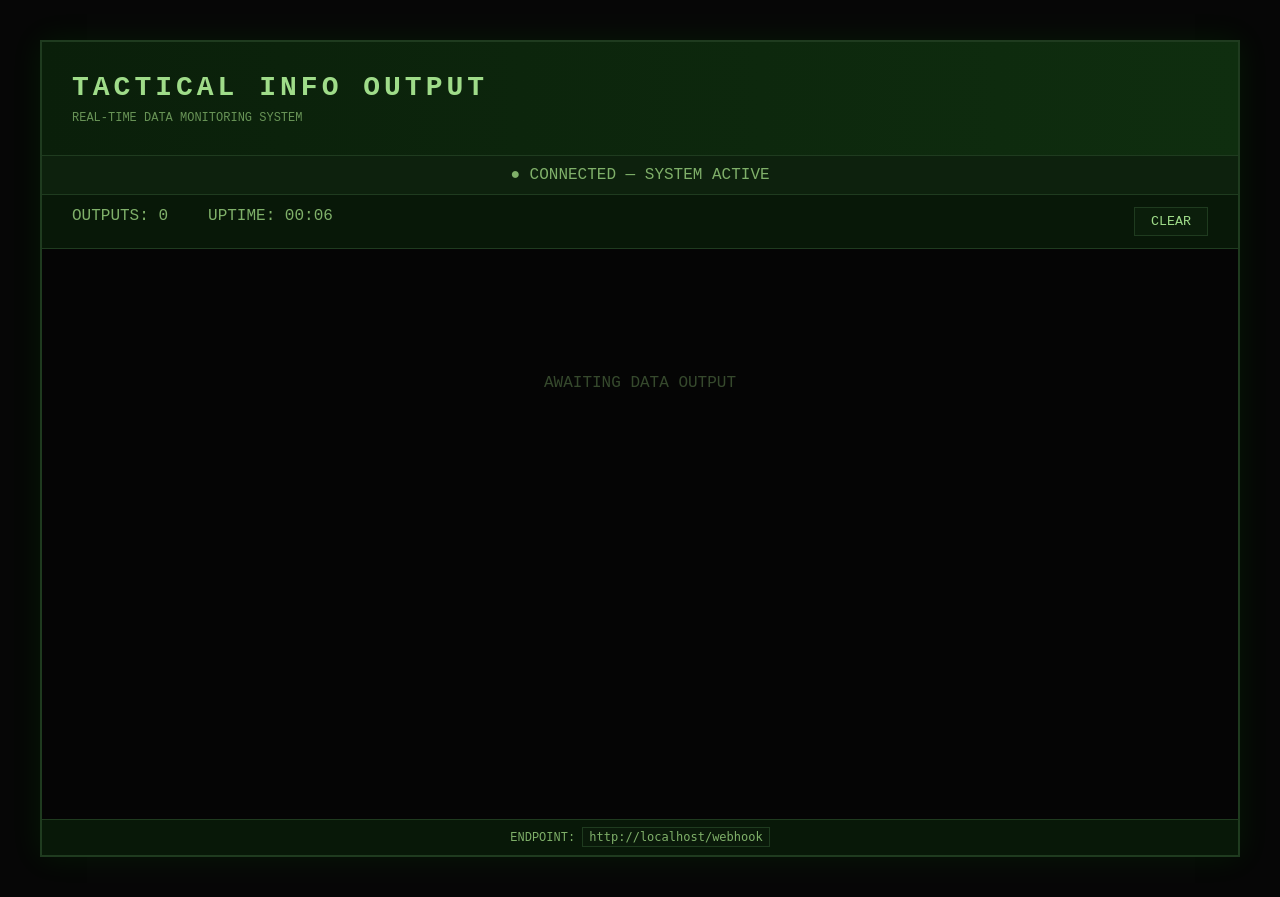
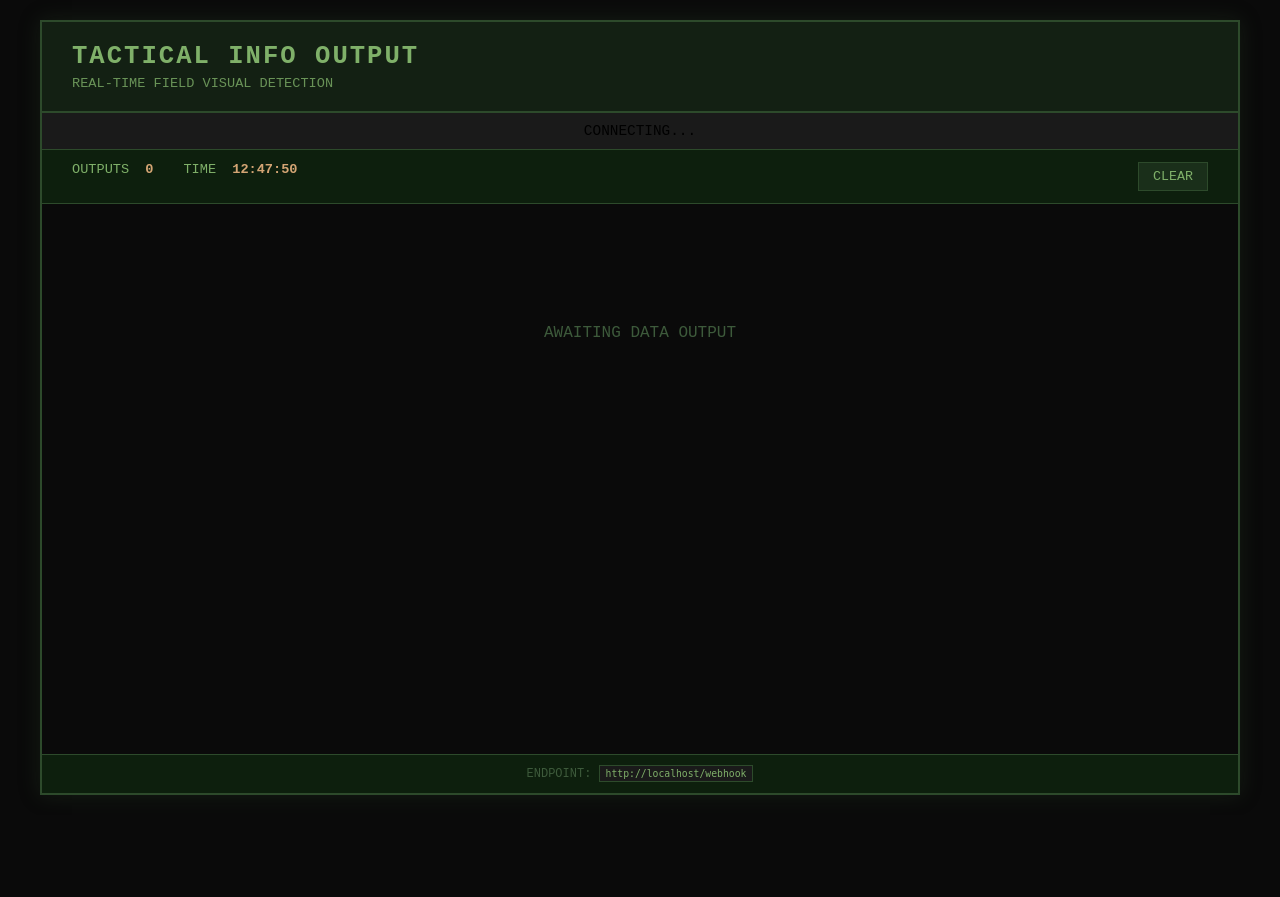
Before and after one commit to Nayef-Abou-Tayoun/UI_interface, a Flask app: page / in a window 1280 px wide. After the commit the page ends 795 px from the top, so only its background shows below. Run offline with Flask 3, Linux system fonts and the light colour scheme; some libraries are stand-ins or nearby versions.

Commit message:
Refactor HTML structure and update styles

```diff
--- a/templates/index.html
+++ b/templates/index.html
@@ -1,136 +1,163 @@
 <!DOCTYPE html>
-<html>
+<html lang="en">
 <head>
+<meta charset="UTF-8">
+<meta name="viewport" content="width=device-width, initial-scale=1.0">
 
-<meta charset="utf-8">
 <title>Tactical Info Output</title>
 
-<script src="https://cdn.socket.io/4.7.5/socket.io.min.js"></script>
+<script src="https://cdn.socket.io/4.5.4/socket.io.min.js"></script>
 
 <style>
 
+*{
+margin:0;
+padding:0;
+box-sizing:border-box;
+}
+
 body{
-background:#060606;
-font-family:"Courier New", monospace;
-color:#7fb069;
-margin:0;
-padding:40px;
+font-family:'Courier New',monospace;
+background:#0a0a0a;
+min-height:100vh;
+padding:20px;
 }
 
 .container{
-border:2px solid #1f3b1f;
 max-width:1200px;
 margin:auto;
-box-shadow:0 0 30px rgba(0,255,0,0.08);
+background:#1a1a1a;
+border:2px solid #2d4a2b;
+box-shadow:0 0 20px rgba(45,74,43,0.3);
 }
 
 header{
-padding:30px;
-border-bottom:1px solid #1f3b1f;
-background:linear-gradient(90deg,#0a1f0a,#0f2e0f);
+background:#132013;
+color:#7fb069;
+padding:20px 30px;
+border-bottom:2px solid #2d4a2b;
 }
 
 h1{
-letter-spacing:4px;
-font-size:28px;
-margin:0;
-color:#9fdc89;
+font-size:1.6em;
+letter-spacing:2px;
+text-transform:uppercase;
 }
 
 .subtitle{
-font-size:12px;
-opacity:.8;
-margin-top:8px;
+font-size:0.85em;
+opacity:0.8;
+margin-top:5px;
 }
 
-.status{
+#status{
+padding:10px;
 text-align:center;
-padding:10px;
-border-bottom:1px solid #1f3b1f;
-background:#0d210d;
+font-size:0.9em;
+border-bottom:1px solid #2d4a2b;
+}
+
+.connected{
+background:#132013;
+color:#7fb069;
+}
+
+.disconnected{
+background:#2a1a1a;
+color:#d4a574;
 }
 
 .controls{
+padding:12px 30px;
+background:#0d1f0d;
 display:flex;
 justify-content:space-between;
-padding:12px 30px;
-border-bottom:1px solid #1f3b1f;
-background:#081808;
+border-bottom:1px solid #2d4a2b;
 }
 
 .stats{
 display:flex;
-gap:40px;
+gap:30px;
+font-size:0.85em;
+color:#7fb069;
+}
+
+.stat-value{
+color:#d4a574;
+font-weight:700;
+margin-left:8px;
 }
 
 button{
-background:#0b1e0b;
-border:1px solid #1f3b1f;
-color:#9fdc89;
-padding:6px 16px;
+padding:6px 14px;
+background:#1a2f1a;
+color:#7fb069;
+border:1px solid #2d4a2b;
 cursor:pointer;
-font-family:"Courier New";
+font-family:'Courier New';
 }
 
 button:hover{
-background:#1f3b1f;
+background:#2d4a2b;
 }
 
-#messages{
-height:520px;
-overflow:auto;
-padding:25px;
-background:#050505;
+#outputs{
+height:550px;
+overflow-y:auto;
+padding:20px;
+background:#0a0a0a;
 }
 
-.message{
+.output{
+background:#1a1a1a;
 border-left:3px solid #7fb069;
 padding:12px;
-margin-bottom:12px;
-background:#0b0b0b;
+margin-bottom:10px;
 }
 
 .time{
-font-size:11px;
-color:#c4e3b2;
+font-size:0.75em;
+color:#d4a574;
 margin-bottom:5px;
 }
 
 .field{
-margin:4px 0;
+margin:3px 0;
 }
 
 .label{
-color:#9fdc89;
+color:#7fb069;
 font-weight:bold;
+margin-right:6px;
 }
 
 .value{
-color:#b8e6a1;
+color:#a8c99c;
 }
 
 .empty{
 text-align:center;
 padding:100px;
-opacity:.4;
+color:#3d5a3b;
 }
 
 footer{
+padding:12px;
 text-align:center;
-padding:10px;
-border-top:1px solid #1f3b1f;
-background:#081808;
-font-size:12px;
+background:#0d1f0d;
+border-top:1px solid #2d4a2b;
+font-size:0.75em;
+color:#3d5a3b;
 }
 
-code{
-background:#0a1a0a;
-border:1px solid #1f3b1f;
+footer code{
+color:#7fb069;
+background:#1a1a1a;
 padding:2px 6px;
+border:1px solid #2d4a2b;
 }
 
 </style>
-
 </head>
 
 <body>
@@ -139,25 +166,23 @@ padding:2px 6px;
 
 <header>
 <h1>TACTICAL INFO OUTPUT</h1>
-<div class="subtitle">REAL-TIME DATA MONITORING SYSTEM</div>
+<p class="subtitle">REAL-TIME FIELD VISUAL DETECTION</p>
 </header>
 
-<div class="status">
-● CONNECTED — SYSTEM ACTIVE
-</div>
+<div id="status">CONNECTING...</div>
 
 <div class="controls">
 
 <div class="stats">
-<div>OUTPUTS: <span id="count">0</span></div>
-<div>UPTIME: <span id="uptime">00:00</span></div>
+<div>OUTPUTS <span class="stat-value" id="count">0</span></div>
+<div>TIME <span class="stat-value" id="time">00:00:00</span></div>
 </div>
 
-<button onclick="clearMessages()">CLEAR</button>
+<button onclick="clearOutputs()">CLEAR</button>
 
 </div>
 
-<div id="messages">
+<div id="outputs">
 
 <div class="empty" id="empty">
 AWAITING DATA OUTPUT
@@ -176,86 +201,142 @@ ENDPOINT:
 
 const socket = io();
 
-const messagesDiv = document.getElementById("messages");
-const countSpan = document.getElementById("count");
-const uptimeSpan = document.getElementById("uptime");
-const endpointSpan = document.getElementById("endpoint");
+const outputs=document.getElementById("outputs");
+const status=document.getElementById("status");
+const count=document.getElementById("count");
+const endpoint=document.getElementById("endpoint");
+const time=document.getElementById("time");
 
-endpointSpan.textContent = `${window.location.origin}/webhook`;
+endpoint.textContent = `${window.location.origin}/webhook`;
 
-let messages = 0;
-let start = Date.now();
+let messages=0;
+
+/* 24H CLOCK */
 
 setInterval(()=>{
-let s = Math.floor((Date.now()-start)/1000);
-let m = Math.floor(s/60);
-s = s % 60;
 
-uptimeSpan.textContent =
-String(m).padStart(2,'0') + ":" + String(s).padStart(2,'0');
+const now=new Date();
+
+const hours=String(now.getHours()).padStart(2,'0');
+const minutes=String(now.getMinutes()).padStart(2,'0');
+const seconds=String(now.getSeconds()).padStart(2,'0');
+
+time.textContent=`${hours}:${minutes}:${seconds}`;
 
 },1000);
 
+/* SOCKET EVENTS */
 
-socket.on("message_history",data=>{
-data.messages.forEach(addMessage)
+socket.on("connect",()=>{
+status.textContent="CONNECTED";
+status.className="connected";
 });
 
-socket.on("new_message",msg=>{
-addMessage(msg.data)
+socket.on("disconnect",()=>{
+status.textContent="DISCONNECTED";
+status.className="disconnected";
 });
 
+socket.on("message_history",(data)=>{
+data.messages.forEach(addOutput);
+});
 
-function addMessage(data){
+socket.on("new_message",(msg)=>{
+addOutput(msg.data,true);
+});
 
-let empty = document.getElementById("empty");
+socket.on("messages_cleared",()=>{
+outputs.innerHTML="";
+messages=0;
+count.textContent=0;
+
+const empty=document.createElement("div");
+empty.className="empty";
+empty.id="empty";
+empty.textContent="AWAITING DATA OUTPUT";
+
+outputs.appendChild(empty);
+});
+
+/* ADD OUTPUT */
+
+function addOutput(data,newItem=false){
+
+let empty=document.getElementById("empty");
 if(empty) empty.remove();
 
-let div = document.createElement("div");
-div.className = "message";
+let div=document.createElement("div");
+div.className="output";
 
-let time =
-data.timestamp ?
-new Date(data.timestamp).toLocaleString()
-:
-new Date().toLocaleString();
+let timeStamp=data.timestamp
+?new Date(data.timestamp).toLocaleString()
+:new Date().toLocaleString();
 
-let html = `<div class="time">${time}</div>`;
+let html=`<div class="time">${timeStamp}</div>`;
 
 for(let k in data){
 
 if(k==="timestamp") continue;
 
-let v = data[k];
+let label = k==="message" ? "Detected Object" : k;
 
-if(typeof v === "object")
-v = JSON.stringify(v);
+let v=data[k];
 
-html += `
-<div class="field">
-<span class="label">${k}:</span>
+if(typeof v==="object"){
+v=JSON.stringify(v);
+}
+
+html+=`<div class="field">
+<span class="label">${label}:</span>
 <span class="value">${v}</span>
-</div>
-`;
+</div>`;
+}
+
+div.innerHTML=html;
+
+outputs.prepend(div);
+
+messages++;
+count.textContent=messages;
+
+if(newItem) beep();
 
 }
 
-div.innerHTML = html;
+/* CLEAR OUTPUTS */
 
-messagesDiv.prepend(div);
+function clearOutputs(){
 
-messages++;
-countSpan.textContent = messages;
+if(confirm("CLEAR ALL OUTPUTS?")){
+
+socket.emit("clear_messages");
+
+outputs.innerHTML="";
+messages=0;
+count.textContent=0;
 
 }
 
+}
 
-function clearMessages(){
+/* ALERT SOUND */
 
-socket.emit("clear_messages");
+function beep(){
 
-messagesDiv.innerHTML = "";
-countSpan.textContent = "0";
+let ctx=new(window.AudioContext||window.webkitAudioContext)();
+let osc=ctx.createOscillator();
+let gain=ctx.createGain();
+
+osc.connect(gain);
+gain.connect(ctx.destination);
+
+osc.frequency.value=650;
+
+gain.gain.setValueAtTime(0.15,ctx.currentTime);
+gain.gain.exponentialRampToValueAtTime(0.01,ctx.currentTime+0.15);
+
+osc.start();
+osc.stop(ctx.currentTime+0.15);
 
 }
 
```
